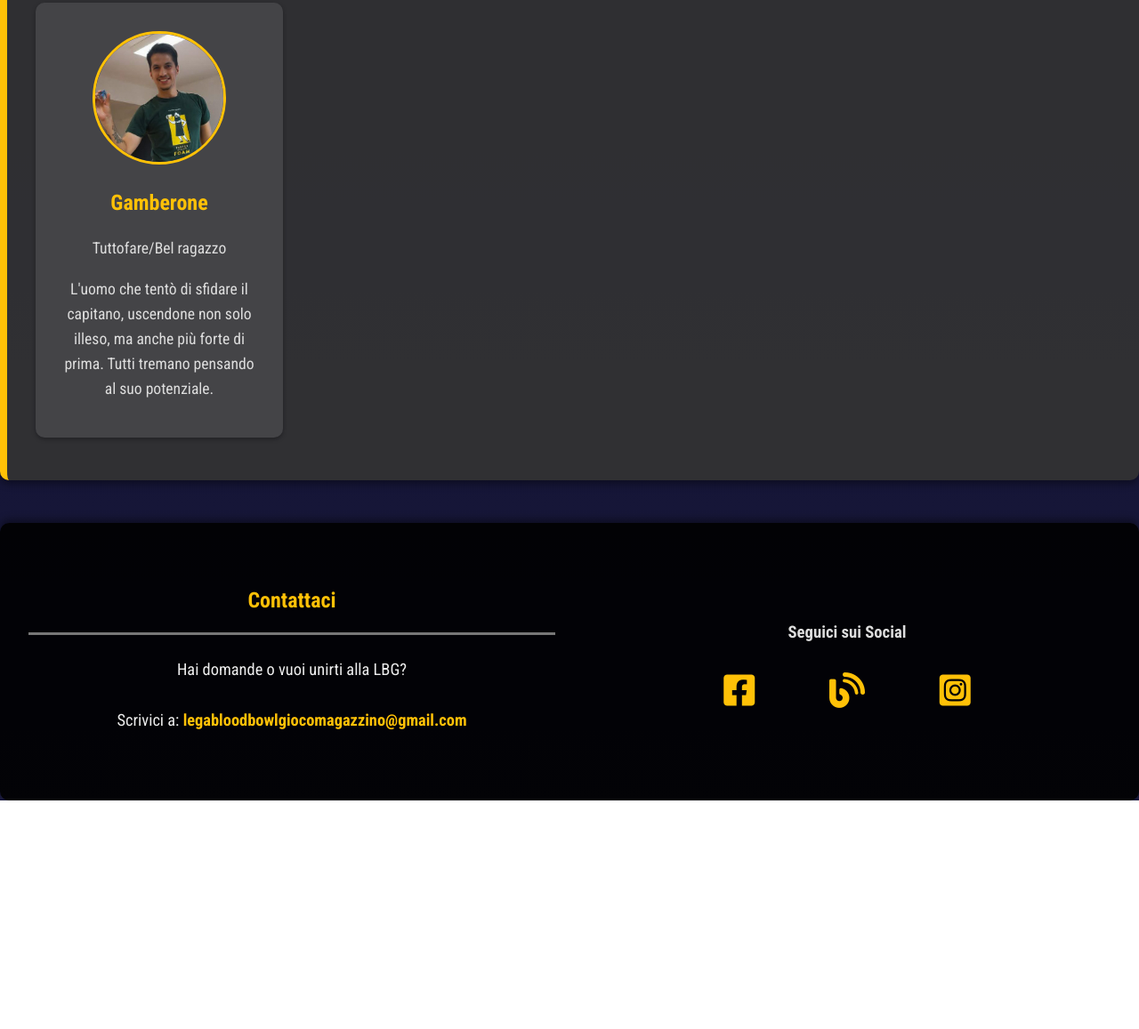
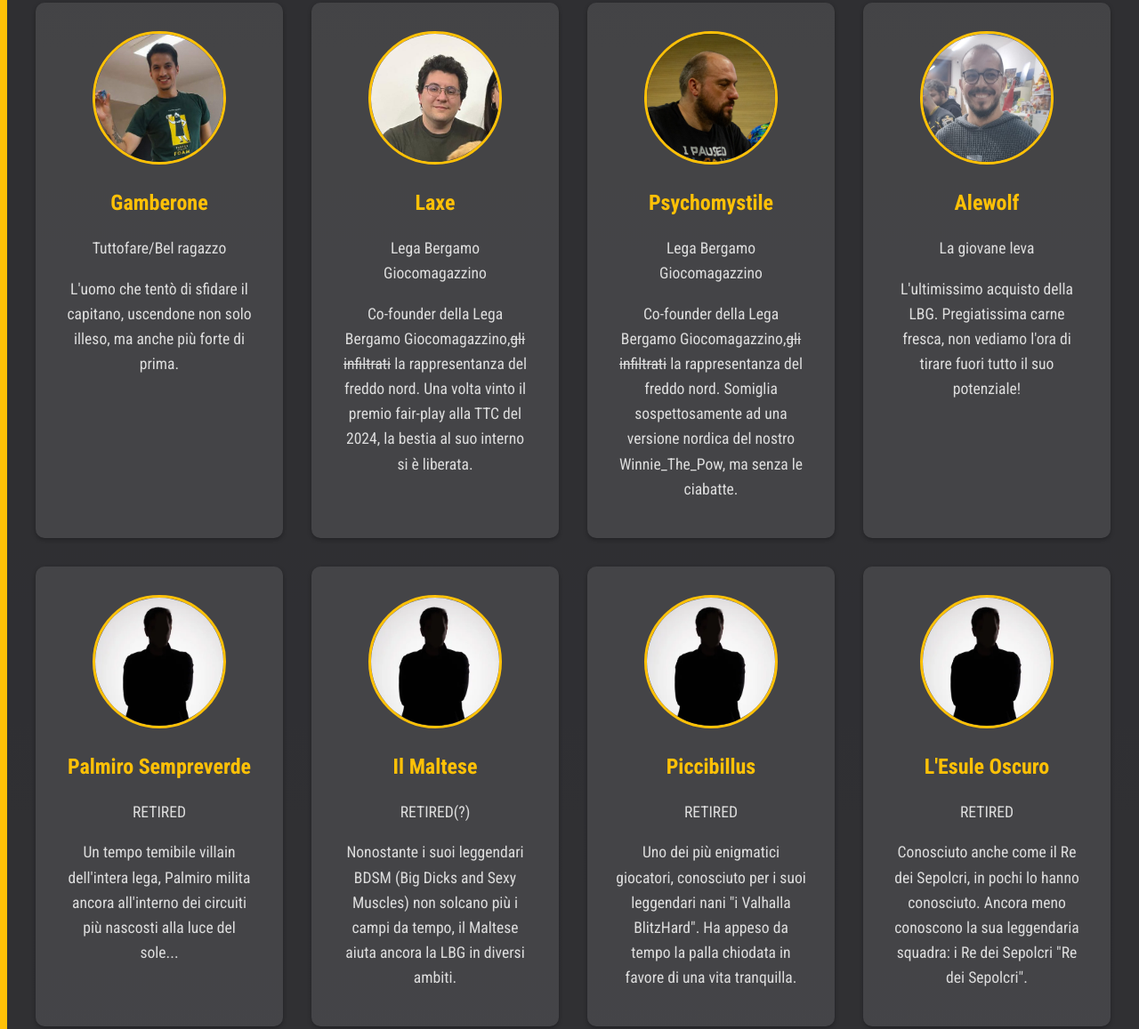
Before and after one commit to AndreaFlea/AndreaFlea.github.io, a plain HTML site: page chisiamo.html in a window 1280 px wide. Shown: the part 1234-2391 px from the top of the page at 89% size. Before the commit the page ends 2134 px from the top, so only its background shows below. Drawn offline with Linux system fonts and the light colour scheme.

Commit message:
Aggiunte pagina chisiamo
RELEASE

```diff
--- a/chisiamo.html
+++ b/chisiamo.html
@@ -94,11 +94,51 @@
                 <img src="img chisiamo/pompilio.jpg" alt="Membro 4">
                 <h3>Gamberone</h3>
                 <p>Tuttofare/Bel ragazzo</p>
-                <p>L'uomo che tentò di sfidare il capitano, uscendone non solo illeso, ma anche più forte di prima. Tutti tremano pensando al suo potenziale.</p>
+                <p>L'uomo che tentò di sfidare il capitano, uscendone non solo illeso, ma anche più forte di prima. </p>
             </div>
+            <div class="member-card">
+                <img src="img chisiamo/laxe.png" alt="Membro 4">
+                <h3>Laxe</h3>
+                <p>Lega Bergamo Giocomagazzino</p>
+                <p>Co-founder della Lega Bergamo Giocomagazzino,<s>gli infiltrati</s> la rappresentanza del freddo nord. Una volta vinto il premio fair-play alla TTC del 2024, la bestia al suo interno si è liberata.</p>
+            </div>
+            <div class="member-card">
+                <img src="img chisiamo/psycho.jpg" alt="Membro 4">
+                <h3>Psychomystile</h3>
+                <p>Lega Bergamo Giocomagazzino</p>
+                <p>Co-founder della Lega Bergamo Giocomagazzino,<s>gli infiltrati</s> la rappresentanza del freddo nord. Somiglia sospettosamente ad una versione nordica del nostro Winnie_The_Pow, ma senza le ciabatte. </p>
+            </div>
+            <div class="member-card">
+                <img src="img chisiamo/alewolf.jpg" alt="Membro 4">
+                <h3>Alewolf</h3>
+                <p>La giovane leva</p>
+                <p>L'ultimissimo acquisto della LBG. Pregiatissima carne fresca, non vediamo l'ora di tirare fuori tutto il suo potenziale!</p>
+            </div>
+            <div class="member-card">
+                <img src="img chisiamo/ritirato.jpg" alt="Membro 1">
+                <h3>Palmiro Sempreverde</h3>
+                <p>RETIRED</p>
+                <p>Un tempo temibile villain dell'intera lega, Palmiro milita ancora all'interno dei circuiti più nascosti alla luce del sole...</p>
+            </div>
+            <div class="member-card">
+                <img src="img chisiamo/ritirato.jpg" alt="Membro 1">
+                <h3>Il Maltese</h3>
+                <p>RETIRED(?)</p>
+                <p>Nonostante i suoi leggendari BDSM (Big Dicks and Sexy Muscles) non solcano più i campi da tempo, il Maltese aiuta ancora la LBG in diversi ambiti.</p>
+            </div>
+            <div class="member-card">
+                <img src="img chisiamo/ritirato.jpg" alt="Membro 1">
+                <h3>Piccibillus</h3>
+                <p>RETIRED</p>
+                <p>Uno dei più enigmatici giocatori, conosciuto per i suoi leggendari nani "i Valhalla BlitzHard". Ha appeso da tempo la palla chiodata in favore di una vita tranquilla.</p>
+            </div>
+            <div class="member-card">
+                <img src="img chisiamo/ritirato.jpg" alt="Membro 1">
+                <h3>L'Esule Oscuro</h3>
+                <p>RETIRED</p>
+                <p>Conosciuto anche come il Re dei Sepolcri, in pochi lo hanno conosciuto. Ancora meno conoscono la sua leggendaria squadra: i Re dei Sepolcri "Re dei Sepolcri".</p>
             </div>
     </section>
-
     <footer class="contact-social" id="contact-social">
         <!-- Contenuto footer rimane invariato -->
         <div class="contact-info">
```
Also changed, not shown: roccageddon.html (+1 -1 lines), img chisiamo/alewolf.jpg (added), img chisiamo/laxe.png (added), img chisiamo/psycho.jpg (added), img chisiamo/ritirato.jpg (added).
